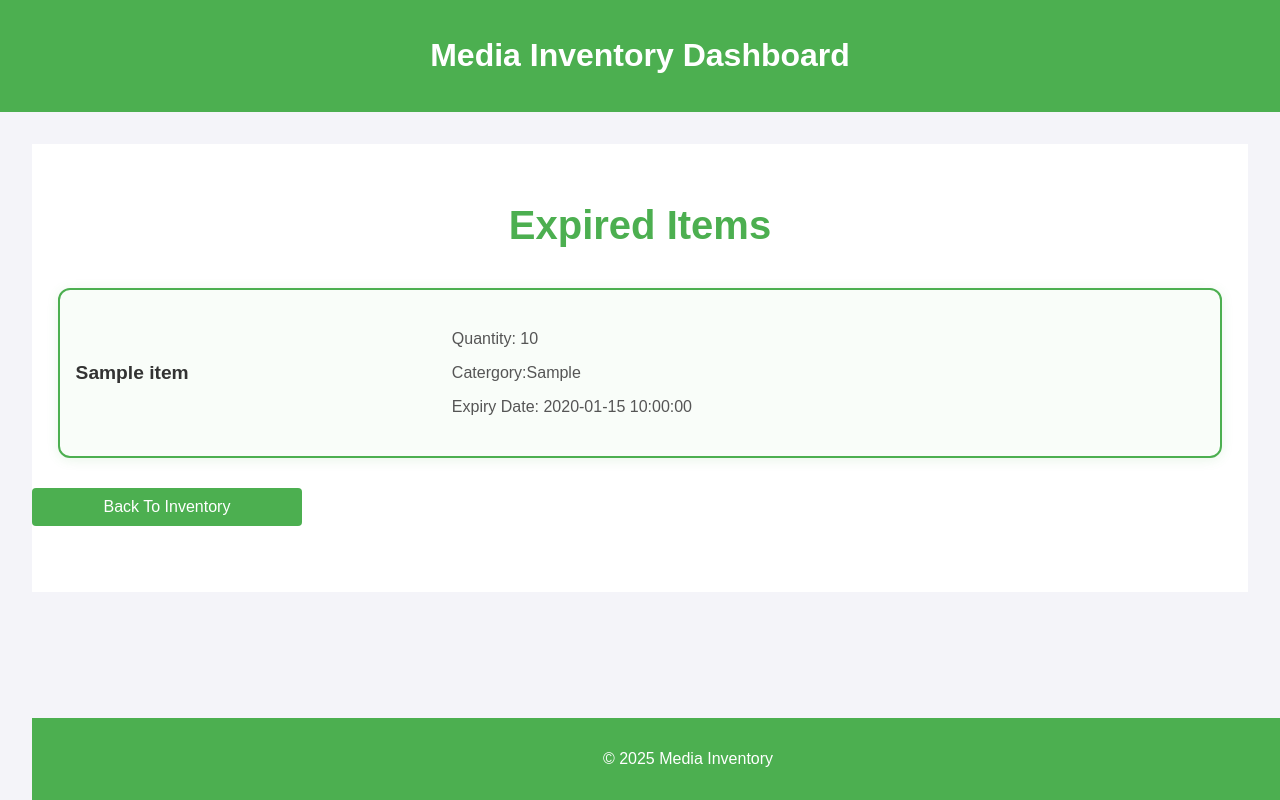
After one commit to BelalMohamed2/med-inventory-dashboard, a Flask app: page /expireditems in a window 1280 px wide. The commit adds this page. Run offline with Flask 3, Linux system fonts and the light colour scheme; tables that the repository leaves empty or names only in its code hold one stand-in row (values such as "Sample post").

Commit message:
creating a new expired items page for tracking the outdated items

```diff
--- a/routes.py
+++ b/routes.py
@@ -16,13 +16,13 @@ def home():
     mydb = get_db_connection()
     mycursor = mydb.cursor()
     # Example query to fetch total items
-    mycursor.execute("SELECT SUM(quantity) FROM items")
+    mycursor.execute("SELECT count(*) FROM items where quantity>0 and expiry_date > CURDATE()")
     total_items = mycursor.fetchone()[0]
     # Example query to fetch total categories
     mycursor.execute("SELECT COUNT(DISTINCT category) FROM items")
     total_categories = mycursor.fetchone()[0]
     #Exmple query to fetch expired items
-    mycursor.execute("SELECT COUNT(*) FROM items WHERE expiry_date < CURDATE() - INTERVAL 30 DAY")
+    mycursor.execute("SELECT COUNT(*) FROM items WHERE expiry_date < CURDATE() and quantity>0")
     expired_items = mycursor.fetchone()[0]
     #Example query to fetch out of stock items
     mycursor.execute("SELECT COUNT(*) FROM items WHERE quantity= 0")
@@ -55,7 +55,7 @@ def add_item():
 def view_items():
     mydb = get_db_connection()
     mycursor = mydb.cursor()
-    mycursor.execute("SELECT name, quantity, category, expiry_date FROM items where quantity>0 ORDER BY category ASC , name ASC")
+    mycursor.execute("SELECT name, quantity, category, expiry_date FROM items where quantity>0 and expiry_date >     CURDATE() ORDER BY category ASC , name ASC")
     items = mycursor.fetchall()
     mycursor.close()
     return render_template('viewitem.html', items=items)
@@ -69,5 +69,14 @@ def out_of_stock():
     mycursor.close()
     return render_template('outofstock.html', items=items)
 
+@app.route('/expireditems')
+def expired_items():
+    mydb = get_db_connection()
+    mycursor = mydb.cursor()
+    mycursor.execute("SELECT name, quantity, category, expiry_date FROM items where expiry_date < CURDATE() and quantity>0")
+    items = mycursor.fetchall()
+    mycursor.close()
+    return render_template('expireditems.html', items=items)
+
 if __name__ == '__main__':
     app.run(debug=True)
--- a/templates/dashboard.html
+++ b/templates/dashboard.html
@@ -13,11 +13,12 @@
                 <p>{{out_of_stock}}</p>
             </div>
         </a>
-
+        <a href="/expireditems">
             <div class="card">
                 <h3>Expired Items</h3>
                 <p>{{expired_items}}</p>
             </div>
+        </a>
             <div class="card">
                 <h3>Categories</h3>
                 <p>{{total_categories}}</p>
--- /dev/null
+++ b/templates/expireditems.html
@@ -0,0 +1,23 @@
+{% extends "base.html"%}  {% block title%} Expired Items | Media Inventory Dashboard {% endblock %}
+{% block content%}
+<div class="inventory-container">
+    <h1 class="inventory-title">Expired Items</h1>
+    <div class="inventory-list">
+        {% for item in items %}
+        <div class="item-container">
+        <div class="item-row">
+            <div class="item-name"><strong>{{item[0]}}</strong></div>
+            <div class="item-details">
+            <p>Quantity: {{item[1]}}</p>
+            <p>Catergory:{{item[2]}}</p>
+            <p>Expiry Date: {{item[3]}}</p>
+            </div>
+        </div>
+        </div>
+        {% endfor %}
+
+        <a href="/" class="btn" style="position: relative; top: -34px"
+        >Back To Inventory</a
+        >
+    </div>
+{% endblock %}
```
